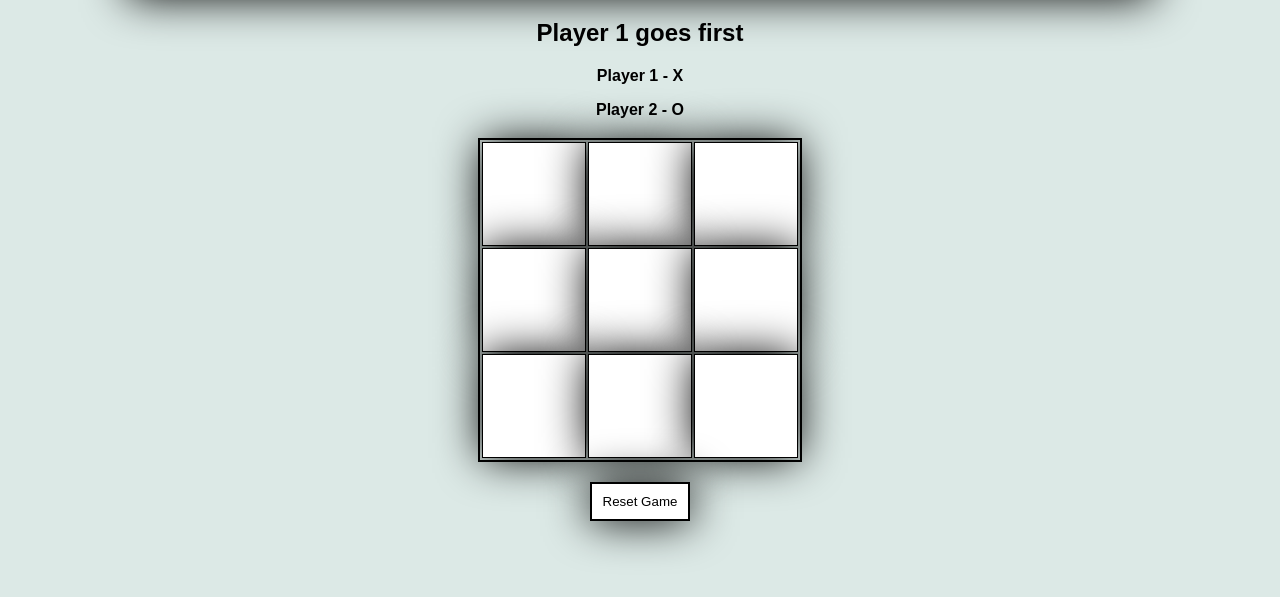
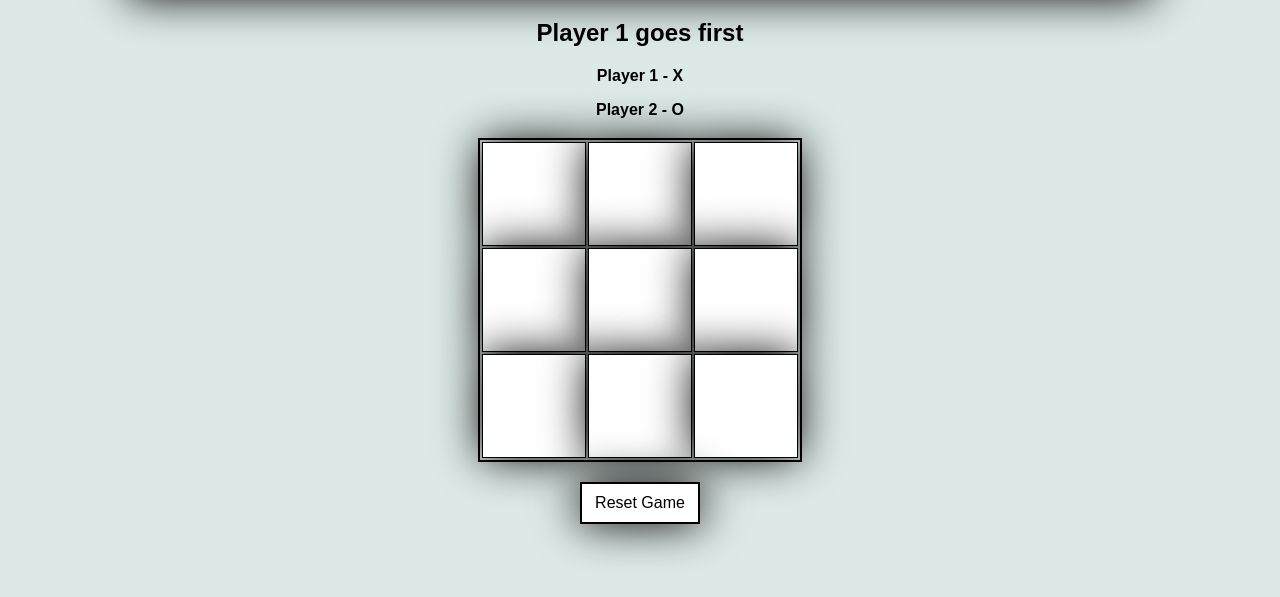
Before and after one commit to mack0101/tictactoe, a plain HTML site: page index.html in a window 1280 px wide. Shown: the part 111-708 px from the top of the page. Drawn offline with Linux system fonts and the light colour scheme.

Commit message:
increased reset button size

```diff
--- a/css/style.css
+++ b/css/style.css
@@ -47,11 +47,12 @@ button {
   text-align: center;
   margin: 20px auto;
   padding: 10px;
-  width: 100px;
+  width: 120px;
   display: block;
   border: 2px solid black;
   background: white;
   box-shadow: 0 0 45px black;
+  font-size: 1em;
 }
 
 button:hover {
```
Also changed, not shown: index.html (+0 -1 lines).
